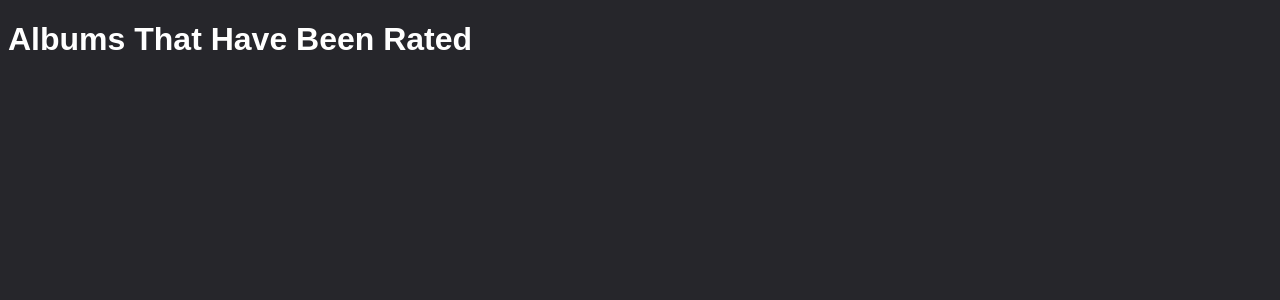
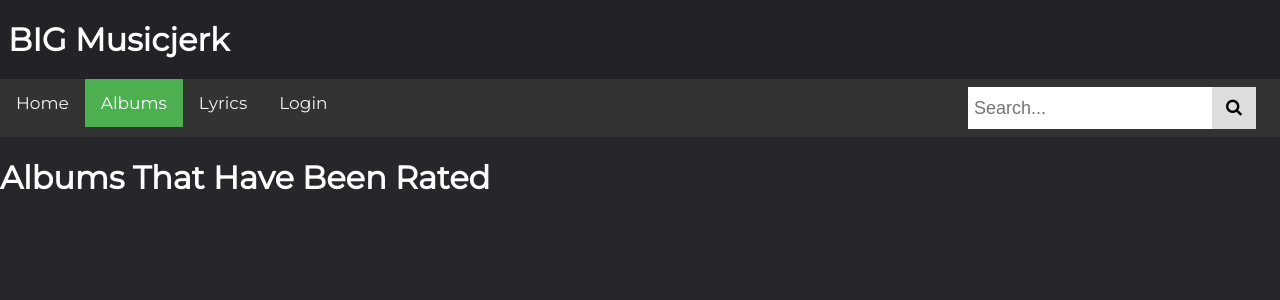
Before and after one commit to joribom/musicjerk, a Flask app: page /albums/ in a window 1280 px wide. Shown: the top 300 px of the page. Run offline with Flask 2, Linux system fonts and the light colour scheme; parts of the project's set-up code (start-up, migrations or seed data) failed here and were passed over.

Commit message:
:white_check_mark: Add a base template with top navigation bar

```diff
--- a/styles/default.css
+++ b/styles/default.css
@@ -1,4 +1,5 @@
 body{
+    margin: 0px;
     font-family: 'Montserrat', sans-serif;
     color: 	#ffffff;
     background-color: #26262b;
@@ -23,3 +24,68 @@
 a:visited {
     color: #358cdd;
 }
+
+.head-text{
+    margin: 0;
+    padding: 20px;
+    padding-left: 8px;
+}
+.header{
+    background-color: rgba(0,0,0,.1);
+    display: flex;
+    flex-direction: row;
+    justify-content: space-between;
+}
+
+.search-div{
+    padding: 8px;
+    display: flex;
+    flex-direction: row;
+    align-items: center;
+}
+
+.search-input{
+    border: none;
+    font-size: 18px;
+    height: 30px;
+    padding: 6px;
+}
+
+.search-button{
+    padding: 6px 10px;
+    margin-right: 16px;
+    background: #ddd;
+    font-size: 17px;
+    border: none;
+    cursor: pointer;
+    height: 42px;
+    width: 44px;
+}
+
+/* Add a black background color to the top navigation */
+.topnav {
+  background-color: #333;
+  overflow: hidden;
+}
+
+/* Style the links inside the navigation bar */
+.topnav a {
+  float: left;
+  color: #f2f2f2;
+  text-align: center;
+  padding: 14px 16px;
+  text-decoration: none;
+  font-size: 17px;
+}
+
+/* Change the color of links on hover */
+.topnav a:hover {
+  background-color: #ddd;
+  color: black;
+}
+
+/* Add a color to the active/current link */
+.topnav a.active {
+  background-color: #4CAF50;
+  color: white;
+}
--- a/templates/albums.html
+++ b/templates/albums.html
@@ -1,21 +1,12 @@
-<!DOCTYPE html>
-<html>
-
-<head>
-  <link rel="stylesheet" type="text/css" href="/styles/default.css" />
-  <link rel="icon" type="image/png" href="favicon-32x32.png" sizes="32x32" />
-  <link rel="icon" type="image/png" href="favicon-16x16.png" sizes="16x16" />
-  <title>Big Musicjerk's Big Album List</title>
-</head>
-
-<body>
-
+{% extends "base.html" %}
+{% set active_page = "albums" %}
+{% block title %}Big Musicjerk's Big Album List{% endblock %}
+{% block body %}
+  {{ super() }}
   <h1>Albums That Have Been Rated</h1>
     <ol id="album_list">
     {% for album in albums %}
       <li><a href="/albums/{{ album.url }}">{{ album.title }} by {{ album.artist }}</a></li>
     {% endfor %}
     </ul>
-
-</body>
-</html>
+{% endblock %}
--- /dev/null
+++ b/templates/base.html
@@ -0,0 +1,35 @@
+<!DOCTYPE html>
+<html>
+
+  <head>
+    {% block head %}
+      <link rel="stylesheet" type="text/css" href="/styles/default.css" />
+        <link href="https://fonts.googleapis.com/css?family=Montserrat|Open+Sans" rel="stylesheet">
+        <link rel="stylesheet" href="https://cdnjs.cloudflare.com/ajax/libs/font-awesome/4.7.0/css/font-awesome.min.css">
+      <link rel="icon" type="image/png" href="favicon-32x32.png" sizes="32x32" />
+      <link rel="icon" type="image/png" href="favicon-16x16.png" sizes="16x16" />
+      <title>{% block title %}{% endblock %}</title>
+    {% endblock %}
+  </head>
+  <meta charset="UTF-8">
+
+  <body>
+    {% block body %}
+      <div class="header">
+        <h1 class="head-text">BIG Musicjerk</h1>
+      </div>
+        <div class="topnav">
+          <a {% if active_page == "home" %} class="active"{% endif %} href="/">Home</a>
+          <a {% if active_page == "albums" %} class="active"{% endif %} href="/albums">Albums</a>
+          <a {% if active_page == "lyrics" %} class="active"{% endif %} href="/lyrics">Lyrics</a>
+          <a {% if active_page == "login" %} class="active"{% endif %} href="/login">Login</a>
+        <div style='float:right;' class="search-div">
+          <input class="search-input" type="text" placeholder="Search...">
+          <button class="search-button" type="submit">
+            <i class="fa fa-search"></i>
+          </button>
+        </div>
+      </div>
+    {% endblock%}
+  </body>
+</html>
```
Also changed, not shown: styles/homepage.css (+0 -37 lines), templates/homepage.html (+9 -26 lines), templates/lyrics.html (+9 -23 lines).
